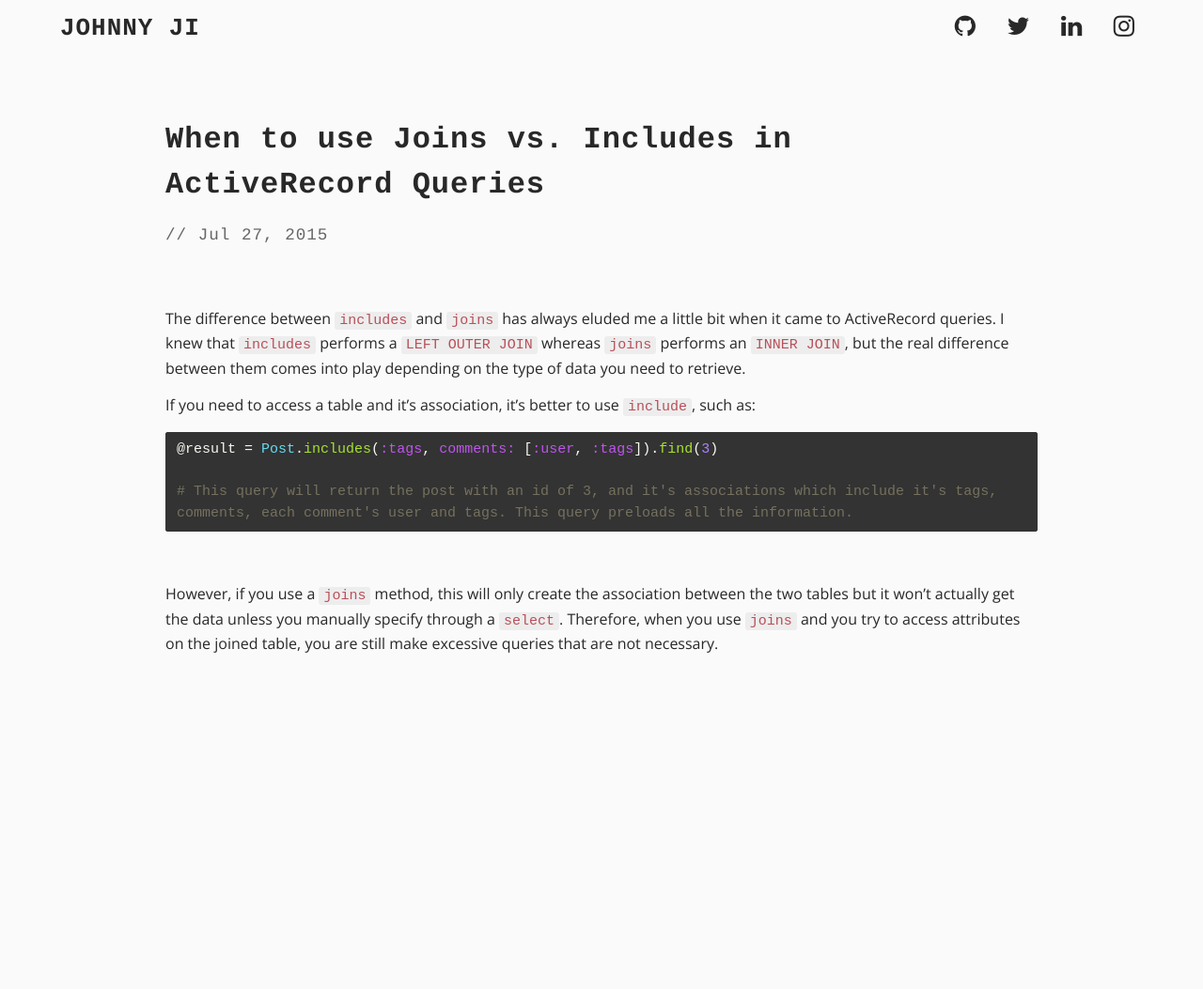
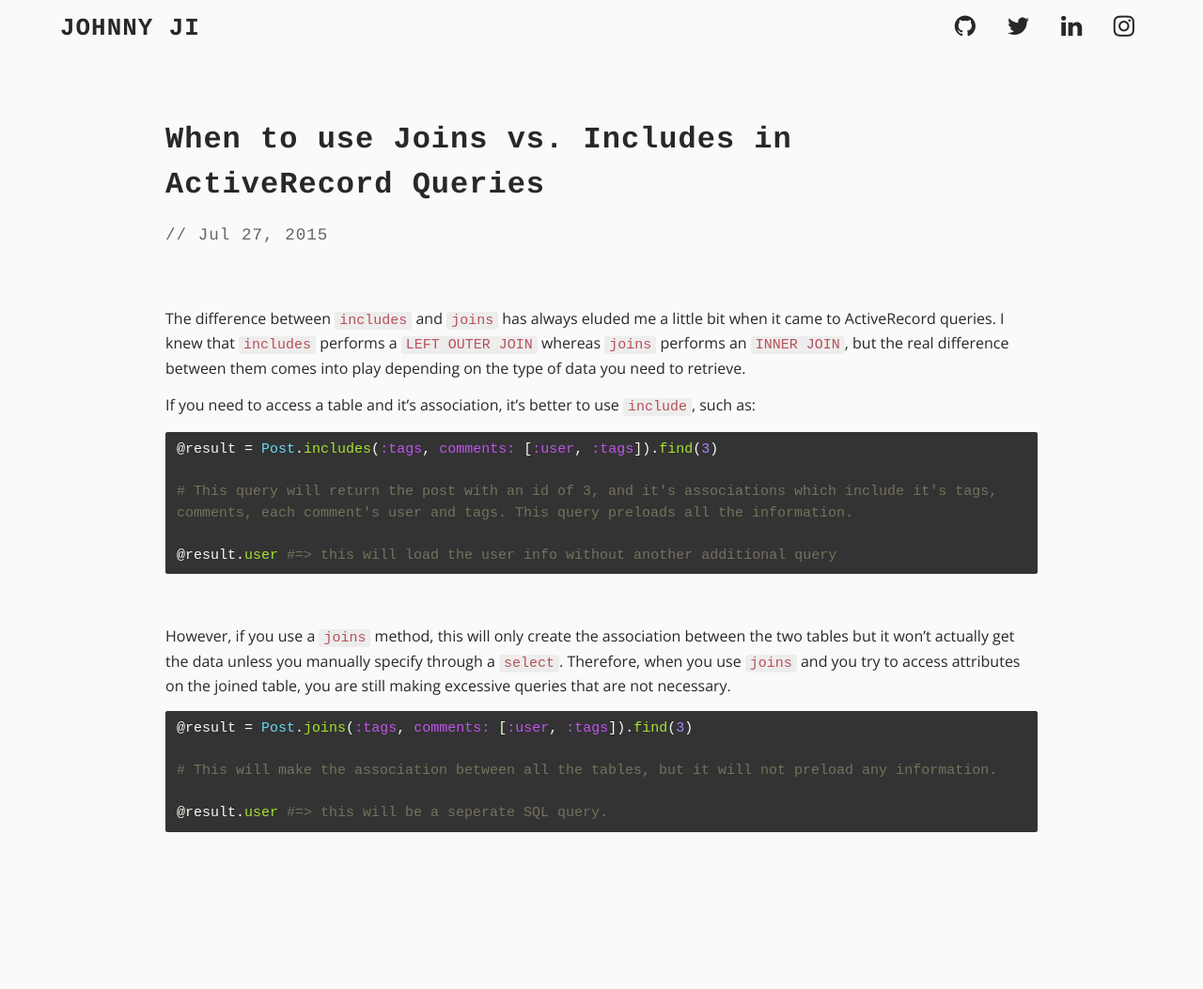
Before and after one commit to johnnyji/jekyll_blog, a Jekyll site: the page built from _posts/2015-07-27-when-to-use-joins-vs-includes-in-active-record-queries.markdown, in a window 1280 px wide. Shown: the whole page at 94% size. Built offline with Jekyll 4.4.1, drawn with Linux system fonts in a browser that asks for light colours; nearby versions of some CDN libraries; before the commit the page ends 900 px from its top, so only the background shows below that.

Commit message:
update post

```diff
--- a/_posts/2015-07-27-when-to-use-joins-vs-includes-in-active-record-queries.markdown
+++ b/_posts/2015-07-27-when-to-use-joins-vs-includes-in-active-record-queries.markdown
@@ -13,7 +13,18 @@ If you need to access a table and it's association, it's better to use `include`
 @result = Post.includes(:tags, comments: [:user, :tags]).find(3)
 
 # This query will return the post with an id of 3, and it's associations which include it's tags, comments, each comment's user and tags. This query preloads all the information.
+
+@result.user #=> this will load the user info without another additional query
 {% endhighlight %}
 <br>
 
-However, if you use a `joins` method, this will only create the association between the two tables but it won't actually get the data unless you manually specify through a `select`. Therefore, when you use `joins` and you try to access attributes on the joined table, you are still make excessive queries that are not necessary.
+However, if you use a `joins` method, this will only create the association between the two tables but it won't actually get the data unless you manually specify through a `select`. Therefore, when you use `joins` and you try to access attributes on the joined table, you are still making excessive queries that are not necessary.
+
+{% highlight ruby %}
+@result = Post.joins(:tags, comments: [:user, :tags]).find(3)
+
+# This will make the association between all the tables, but it will not preload any information.
+
+@result.user #=> this will be a seperate SQL query.
+{% endhighlight %}
+<br>
```
